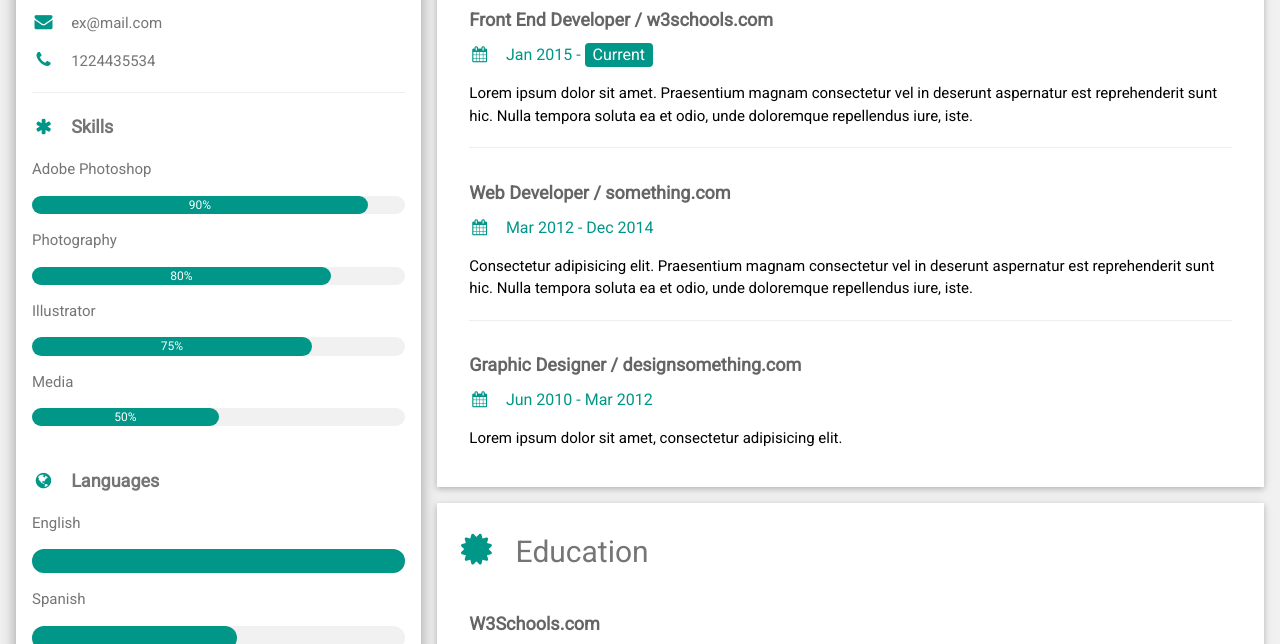
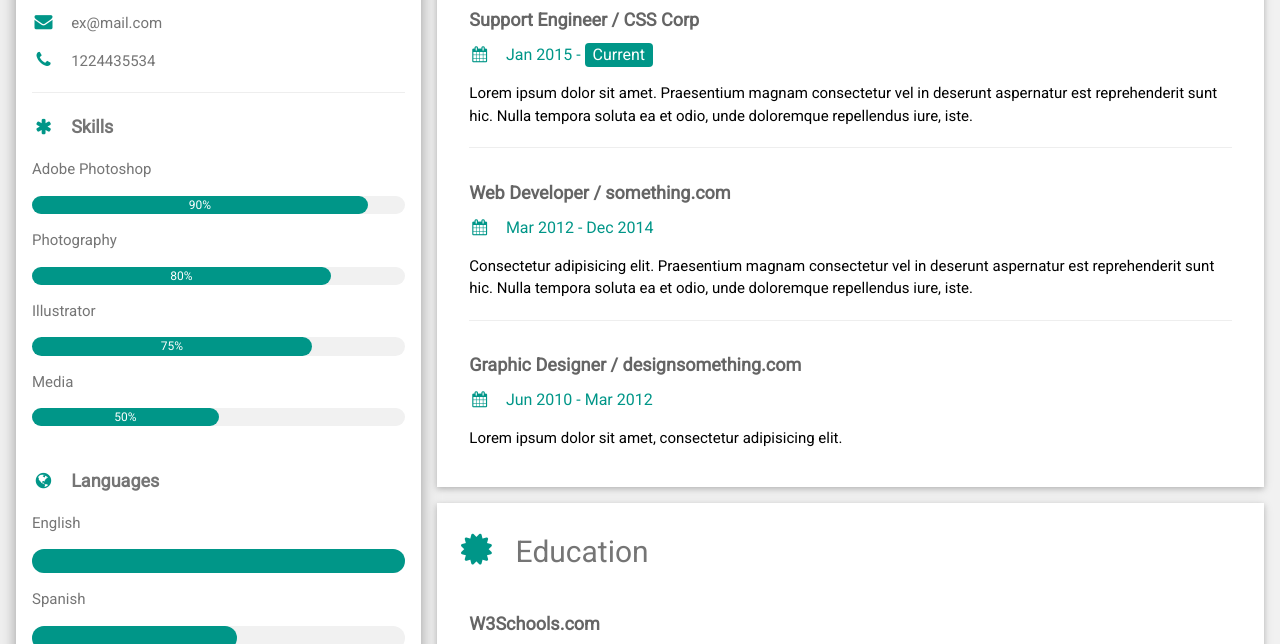
Before and after one commit to mtaylortech/mtaylortech.github.io, a plain HTML site: page index.html in a window 1280 px wide. Shown: the part 117-761 px from the top of the page. Drawn offline with nearby package versions, Linux system fonts and the light colour scheme.

Commit message:
Update index.html

```diff
--- a/index.html
+++ b/index.html
@@ -83,7 +83,7 @@ html,body,h1,h2,h3,h4,h5,h6 {font-family: "Roboto", sans-serif}
       <div class="w3-container w3-card w3-white w3-margin-bottom">
         <h2 class="w3-text-grey w3-padding-16"><i class="fa fa-suitcase fa-fw w3-margin-right w3-xxlarge w3-text-teal"></i>Work Experience</h2>
         <div class="w3-container">
-          <h5 class="w3-opacity"><b>Front End Developer / w3schools.com</b></h5>
+          <h5 class="w3-opacity"><b>Support Engineer / CSS Corp</b></h5>
           <h6 class="w3-text-teal"><i class="fa fa-calendar fa-fw w3-margin-right"></i>Jan 2015 - <span class="w3-tag w3-teal w3-round">Current</span></h6>
           <p>Lorem ipsum dolor sit amet. Praesentium magnam consectetur vel in deserunt aspernatur est reprehenderit sunt hic. Nulla tempora soluta ea et odio, unde doloremque repellendus iure, iste.</p>
           <hr>
```
